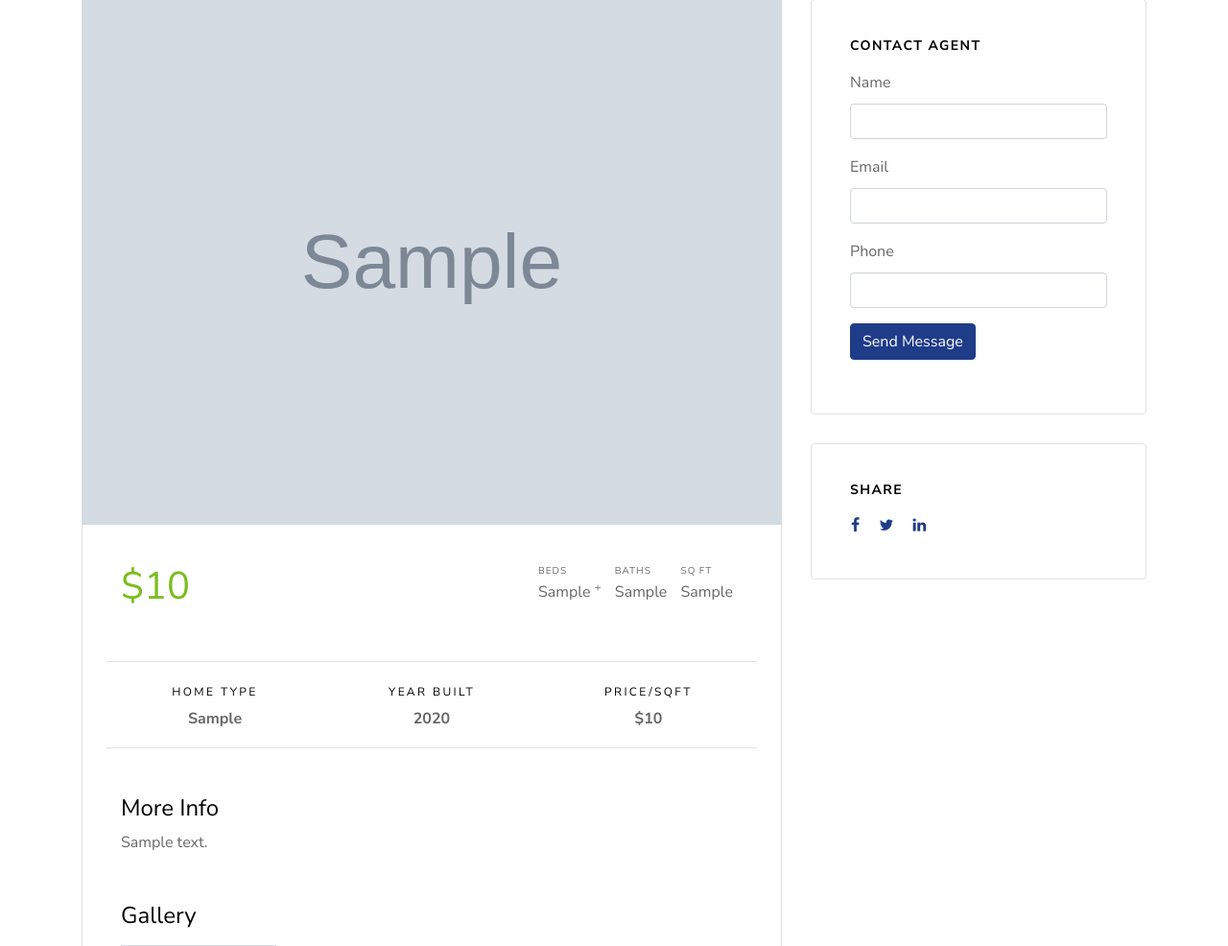
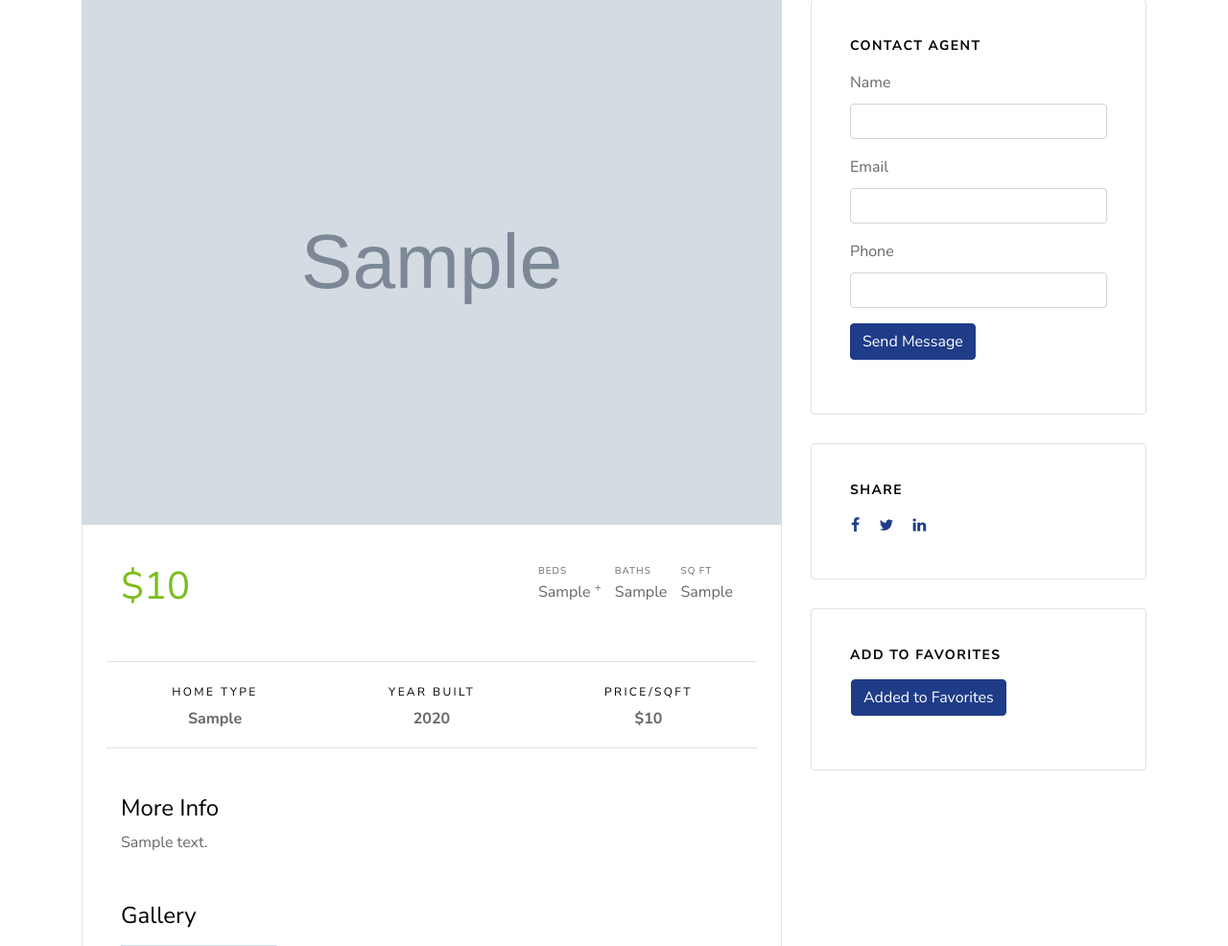
Before and after one commit to Lenonkoech/Homeland, a PHP site: page /homeland/property-details.php?id=1 in a window 1280 px wide. Shown: the part 865-1851 px from the top of the page at 96% size. Run offline with PHP 8.4, Linux system fonts and the light colour scheme; the visitor is signed in with stand-in values (Sample User, id 1); tables that the repository leaves empty or names only in its code hold one stand-in row (values such as "Sample post"); grey boxes marked "Sample" are stand-in pictures; some libraries are stand-ins or nearby versions; some web fonts are replaced.

Commit message:
Adding and removing from  favorites

```diff
--- a/auth/login.php
+++ b/auth/login.php
@@ -1,10 +1,5 @@
 <?php require "../includes/header.php" ?>
 <?php require "../config/config.php" ?>
-<?php
-if (isset($_SESSION['username'])) {
-  header("location: " . APPURL . "");
-}
-?>
 <?php
 if (isset($_POST["submit"])) {
   if (empty($_POST['email']) or empty($_POST['password'])) {
--- a/auth/register.php
+++ b/auth/register.php
@@ -21,7 +21,8 @@ if (isset($_POST['submit'])) {
       ':mypassword' => password_hash($password, PASSWORD_DEFAULT)
     ]);
 
-    header("location: login.php");
+    // header("location: login.php");
+    echo "<script>window.location.href='" . APPURL . "'</script>";
   }
 }
 
--- a/property-details.php
+++ b/property-details.php
@@ -15,6 +15,13 @@ if (isset($_GET["id"])) {
   $relatedProps = $conn->query("SELECT * from props where home_type='$allDetails->home_type' and id != '$id'");
   $relatedProps->execute();
   $RelatedProp = $relatedProps->fetchAll(PDO::FETCH_OBJ);
+
+
+  //check if prop is added to favorites by user
+  $user_id = $_SESSION['user_id'];
+  $check = $conn->query("SELECT * FROM fav WHERE prop_id = '$id' AND user_id = '$user_id'");
+  $check->execute();
+  $fetch_check = $check->fetch(PDO::FETCH_OBJ);
 }
 ?>
 <div class="slide-one-item home-slider owl-carousel">
@@ -143,6 +150,30 @@ if (isset($_GET["id"])) {
                 class="icon-linkedin"></span></a>
           </div>
         </div>
+        <div class="bg-white widget border rounded">
+          <h3 class="h4 text-black widget-title mb-3 ml-0">Add to Favorites</h3>
+          <div class="px-3" style="margin-left: -15px;">
+            <form action="favs/add-fav.php" method="POST" class="form-contact-agent">
+              <div class="form-group">
+                <!-- <label for="name">prop_id</label> -->
+                <input type="hidden" id="name" name="prop_id" value="<?php echo $id; ?>" class="form-control">
+              </div>
+              <div class="form-group">
+                <!-- <label for="email">user_id</label> -->
+                <input type="hidden" name="user_id" id="user_id" value="<?php echo $_SESSION['user_id']; ?>" class="form-control">
+              </div>
+              <?php if ($check->rowCount() > 0) : ?>
+                <div class="form-group">
+                  <a href="favs/delete-fav.php?prop_id=<?php echo $id ?>&user_id=<?php echo $_SESSION['user_id'] ?>" class="btn btn-primary">Added to Favorites</a>
+                </div>
+              <?php else: ?>
+                <div class="form-group">
+                  <input type="submit" class="btn btn-primary" name="submit" value="Add to Favorites">
+                </div>
+              <?php endif ?>
+            </form>
+          </div>
+        </div>
 
       </div>
 
@@ -162,11 +193,11 @@ if (isset($_GET["id"])) {
     </div>
 
     <div class="row mb-5">
-      <?php if(count($RelatedProp)>0):?>
+      <?php if (count($RelatedProp) > 0): ?>
         <?php foreach ($RelatedProp as $relatedproperty): ?>
           <div class="col-md-6 col-lg-4 mb-4">
             <div class="property-entry h-100">
-            <a href="property-details.php?id=<?php echo $relatedproperty->id;?>" class="property-thumbnail">
+              <a href="property-details.php?id=<?php echo $relatedproperty->id; ?>" class="property-thumbnail">
                 <div class="offer-type-wrap">
                   <span class="offer-type bg-<?php if ($relatedproperty->type == "rent") {
                                                 echo "success";
@@ -174,29 +205,29 @@ if (isset($_GET["id"])) {
                                                 echo "danger";
                                               } else {
                                                 echo "info";
-                                            } ?>"><?php echo $relatedproperty->type;?></span>
+                                              } ?>"><?php echo $relatedproperty->type; ?></span>
                 </div>
-              <img src="images/<?php echo $relatedproperty->image;?>" alt="Image" class="img-fluid">
+                <img src="images/<?php echo $relatedproperty->image; ?>" alt="Image" class="img-fluid">
               </a>
               <div class="p-4 property-body">
                 <a href="#" class="property-favorite"><span class="icon-heart-o"></span></a>
-              <h2 class="property-title"><a href="property-details.php?id=<?php echo $relatedproperty->id;?>"><?php echo $relatedproperty->name;?></a></h2>
-              <span class="property-location d-block mb-3"><span class="property-icon icon-room"></span><?php echo $relatedproperty->location;?></span>
+                <h2 class="property-title"><a href="property-details.php?id=<?php echo $relatedproperty->id; ?>"><?php echo $relatedproperty->name; ?></a></h2>
+                <span class="property-location d-block mb-3"><span class="property-icon icon-room"></span><?php echo $relatedproperty->location; ?></span>
                 <strong class="property-price text-primary mb-3 d-block text-success">$2,265,500</strong>
                 <ul class="property-specs-wrap mb-3 mb-lg-0">
                   <li>
                     <span class="property-specs">Beds</span>
-                  <span class="property-specs-number"><?php echo $relatedproperty->beds;?><sup>+</sup></span>
+                    <span class="property-specs-number"><?php echo $relatedproperty->beds; ?><sup>+</sup></span>
 
                   </li>
                   <li>
                     <span class="property-specs">Baths</span>
-                  <span class="property-specs-number"><?php echo $relatedproperty->baths;?></span>
+                    <span class="property-specs-number"><?php echo $relatedproperty->baths; ?></span>
 
                   </li>
                   <li>
                     <span class="property-specs">SQ FT</span>
-                  <span class="property-specs-number"><?php echo $relatedproperty->sqft;?></span>
+                    <span class="property-specs-number"><?php echo $relatedproperty->sqft; ?></span>
 
                   </li>
                 </ul>
```
Also changed, not shown: favs/add-fav.php (added, +18 -0 lines), favs/delete-fav.php (added, +13 -0 lines). Lines whose indentation alone changed are shown as unchanged.
